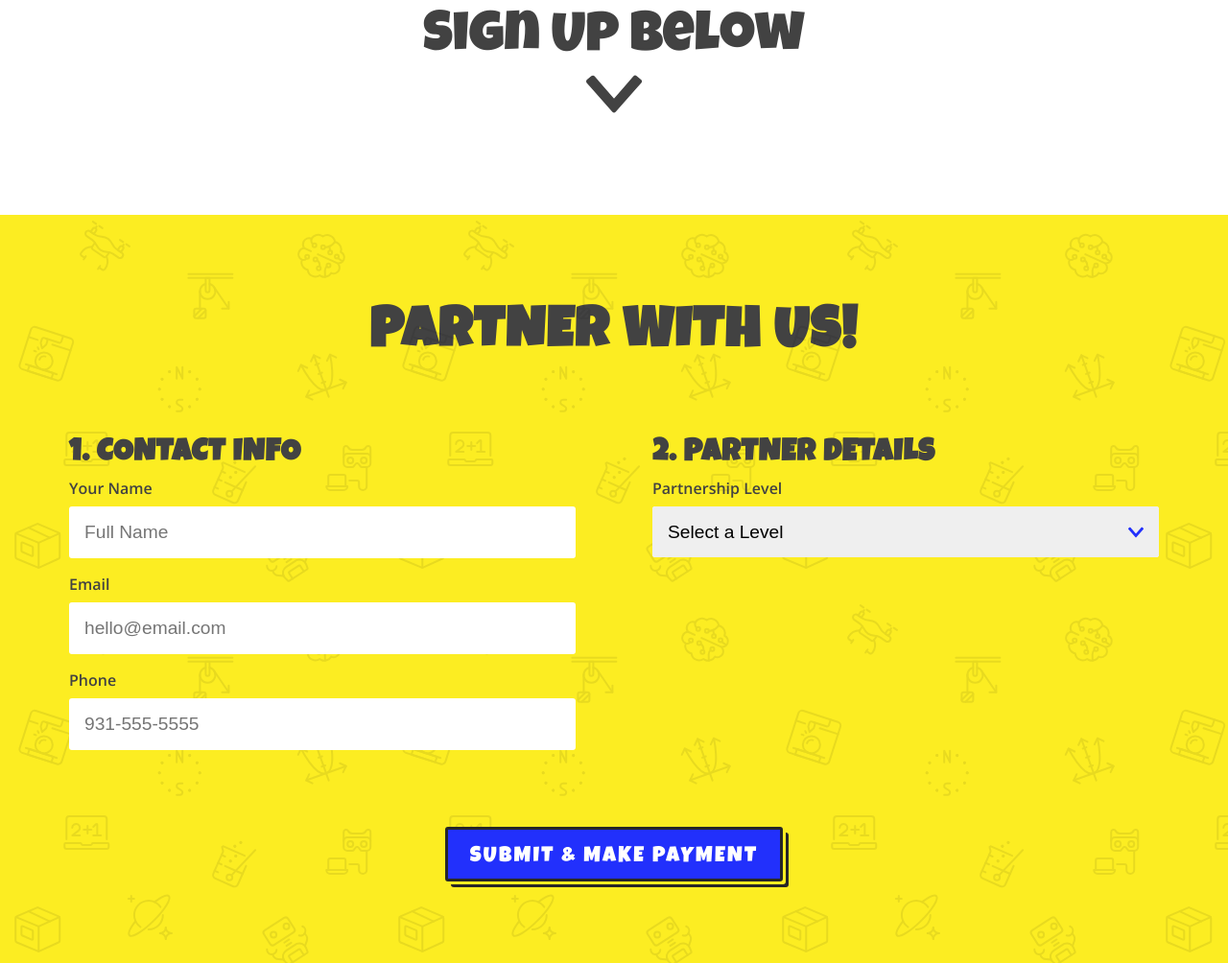
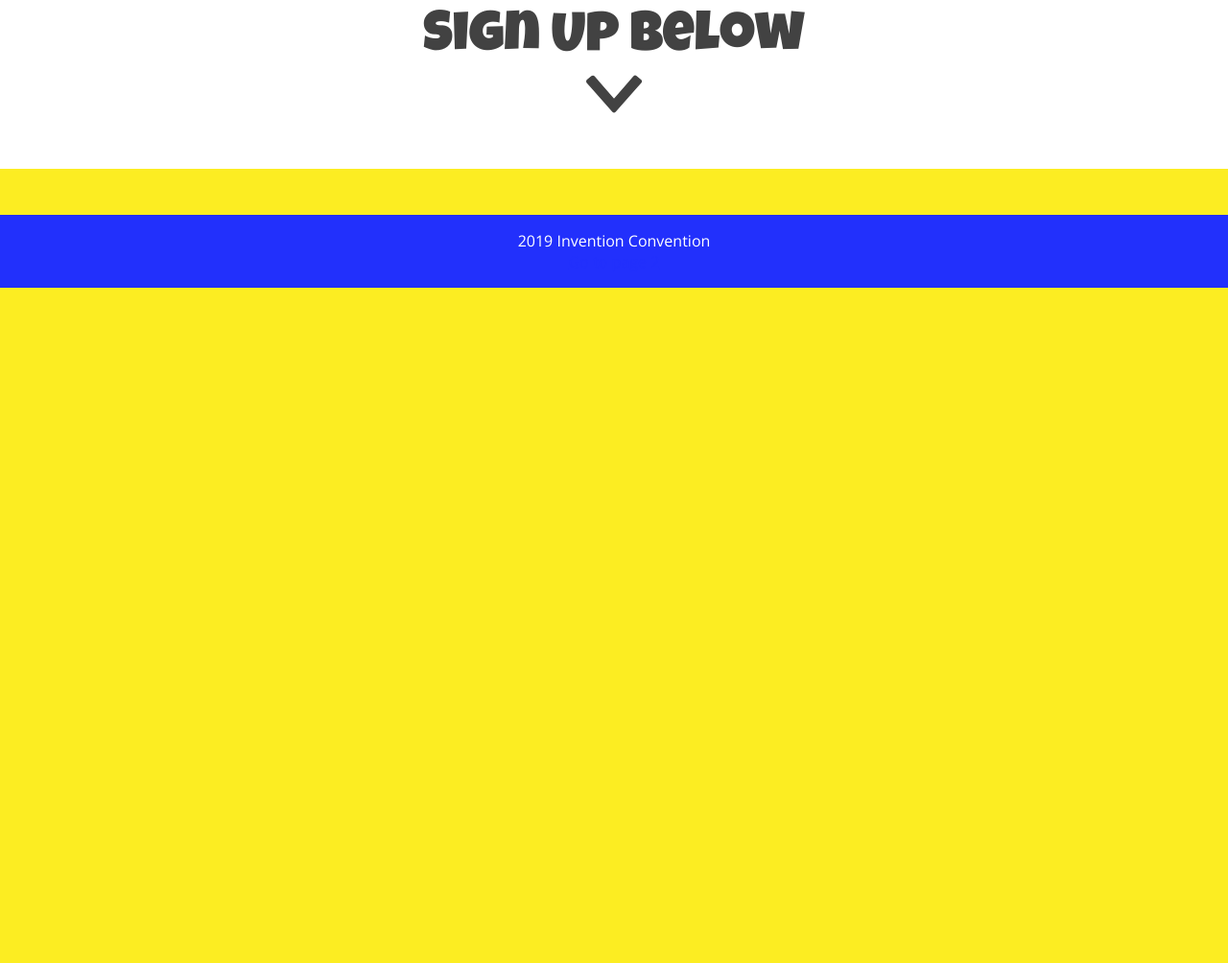
Before and after one commit to aharvard/invention-convention, a Gatsby site: page /partner-signup in a window 1280 px wide. Shown: the part 2197-3201 px from the top of the page at 96% size. After the commit the page ends 2497 px from the top, so only its background shows below. Built offline with nearby package versions, Linux system fonts and the light colour scheme; Gatsby itself is replaced by a stand-in of ours.

Commit message:
remove form

```diff
--- a/src/components/formContact.js
+++ b/src/components/formContact.js
@@ -1,5 +1,5 @@
 import React, { useState } from "react";
-import { IconChevron, IconPhoto } from "./icons";
+import { IconChevron } from "./icons";
 import "./style/form.scss";
 
 const Form = () => {
--- a/src/pages/partner-signup.js
+++ b/src/pages/partner-signup.js
@@ -1,6 +1,6 @@
 import { Link } from "gatsby";
 import React from "react";
-import Form from "../components/form";
+// import Form from "../components/form";
 import Hero from "../components/hero";
 import {
   IconAward,
@@ -123,7 +123,7 @@ const IndexPage = () => (
       <IconDownArrow />
     </section>
 
-    <Form />
+    {/* <Form /> */}
   </Layout>
 );
 
```
